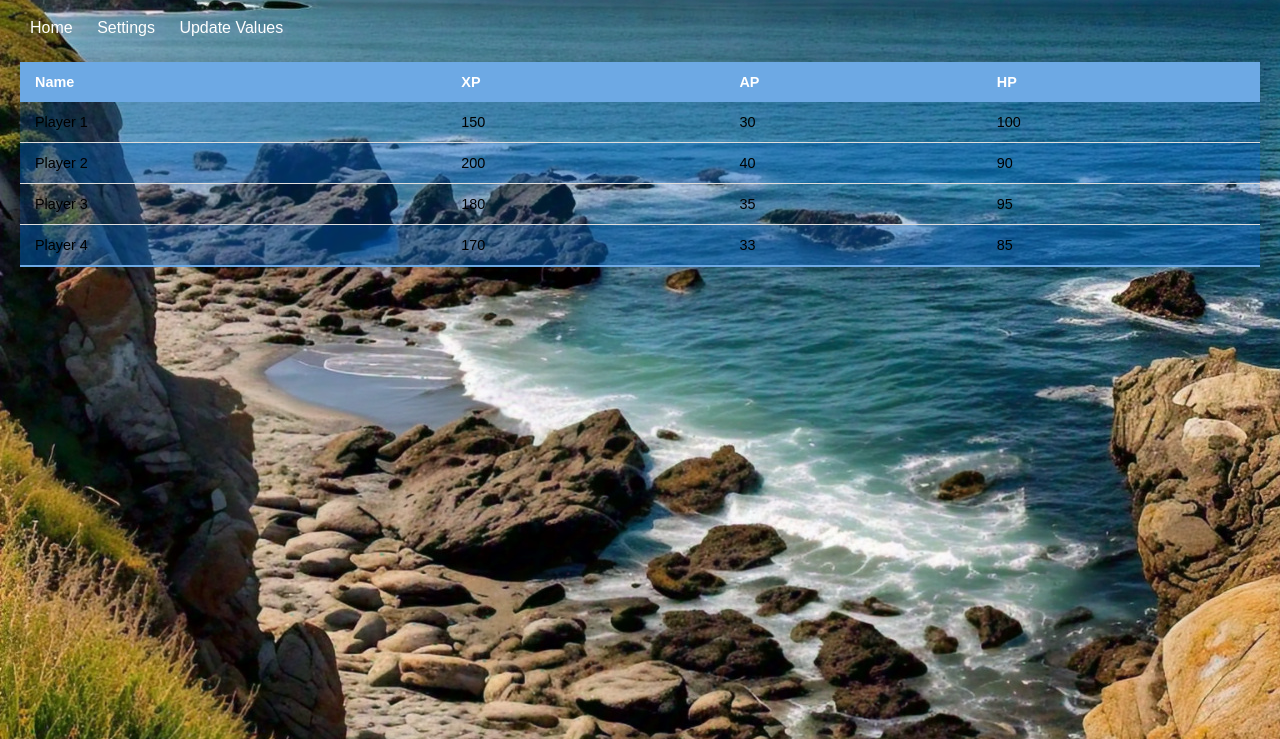
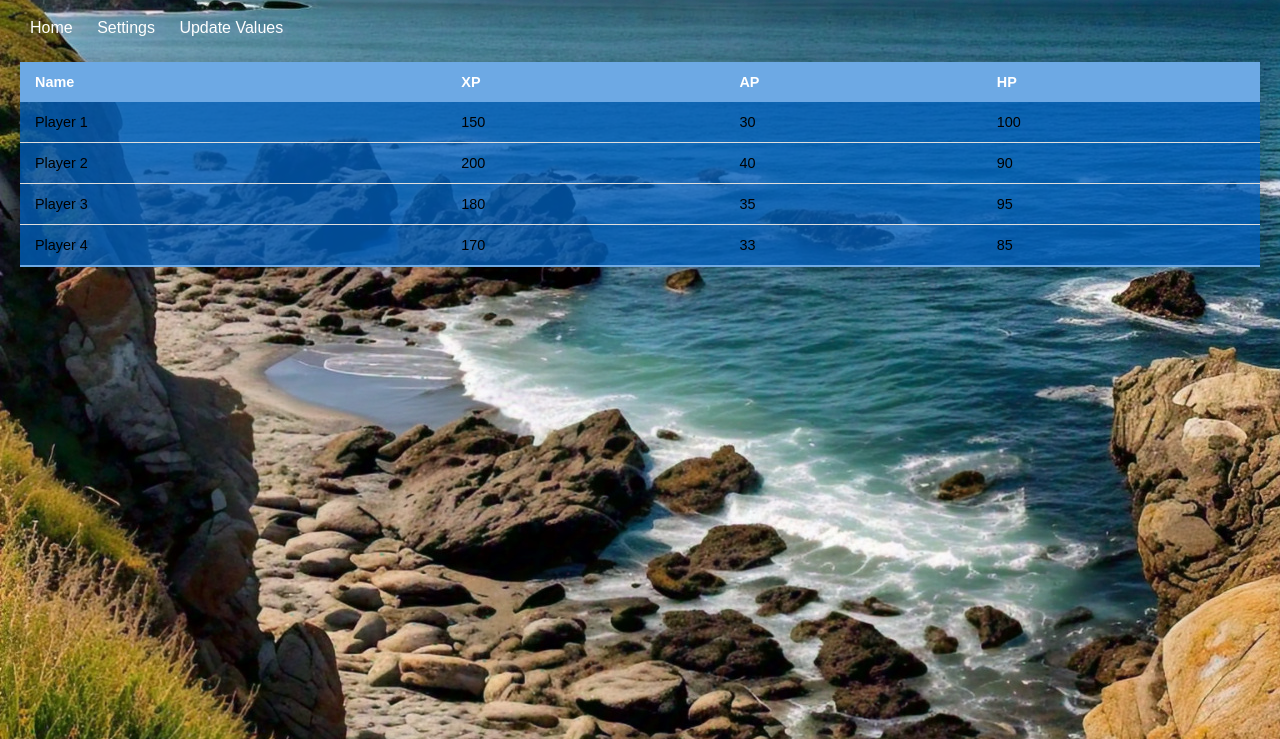
Before and after one commit to DarbCraft/Darbyon, a plain HTML site: page scoreboard.html in a window 1280 px wide. Shown: the part 61-800 px from the top of the page. Drawn offline with Linux system fonts and the light colour scheme.

Commit message:
Update scoreboard.html

```diff
--- a/scoreboard.html
+++ b/scoreboard.html
@@ -48,12 +48,12 @@
 }
 
 .styled-table tbody tr:nth-of-type(even) {
-    background-color: rgba(2, 94, 186, 0.5); /* #025eba at 50% opacity */
+    background-color: rgba(2, 94, 186, 0.8); /* #025eba at 50% opacity */
     color: #000; /* Black text for even rows */
 }
 
 .styled-table tbody tr:nth-of-type(odd) {
-    background-color: rgba(2, 94, 186, 0.25); /* #025eba at 25% opacity */
+    background-color: rgba(2, 94, 186, 0.8); /* #025eba at 25% opacity */
     color: #000; /* Black text for odd rows */
 }
 
```
